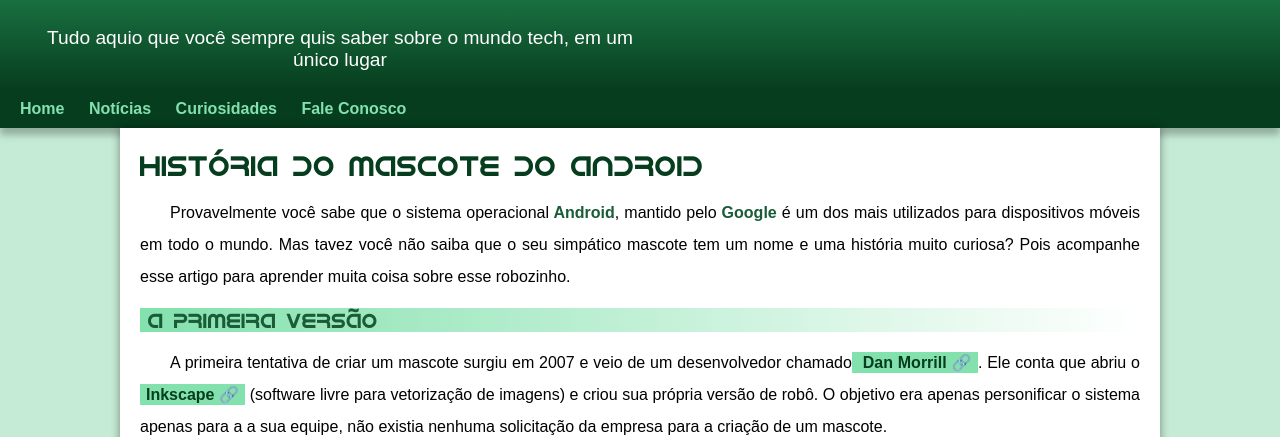
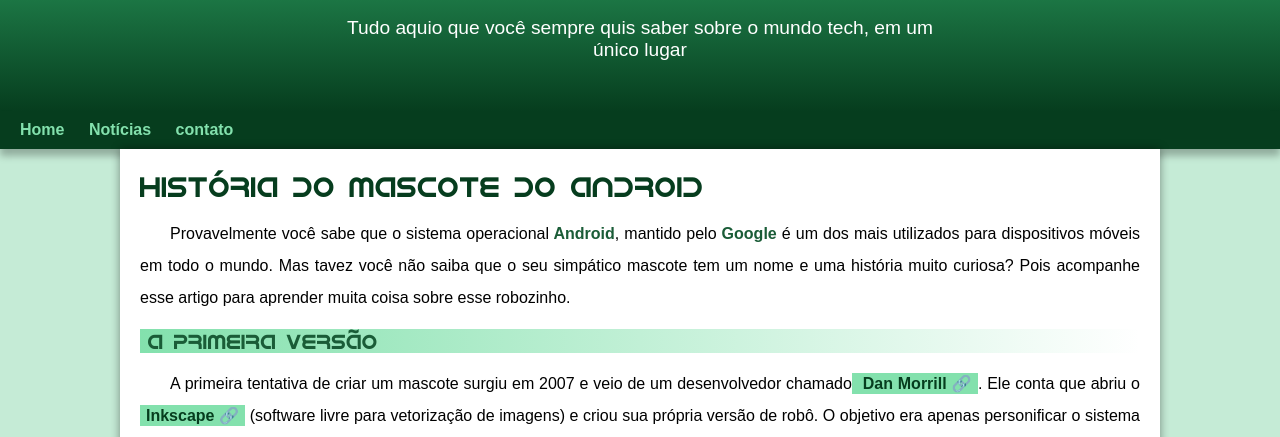
Before and after one commit to LucasSilvaDev1/projeto-android, a plain HTML site: page index.html in a window 1280 px wide. Shown: the part 100-537 px from the top of the page. Drawn offline with Linux system fonts and the light colour scheme.

Commit message:
problema de padding resolvido

```diff
--- a/estilo/style.css
+++ b/estilo/style.css
@@ -62,7 +62,7 @@
     padding-right: 10px;
     padding-left: 10px;
     margin: auto;
-    margin: 30px;
+    padding-bottom: 50px;
     text-shadow: 2px 2px opx rgba(0, 0, 0, 0.321);
 }
 
--- a/index.html
+++ b/index.html
@@ -16,8 +16,7 @@
     <nav>
         <a href="#">Home</a>
         <a href="#">Notícias</a>
-        <a href="#">Curiosidades</a>
-        <a href="#">Fale Conosco</a>
+        <a href="#">contato</a>
   </nav>
   <main>
     <article>
```
